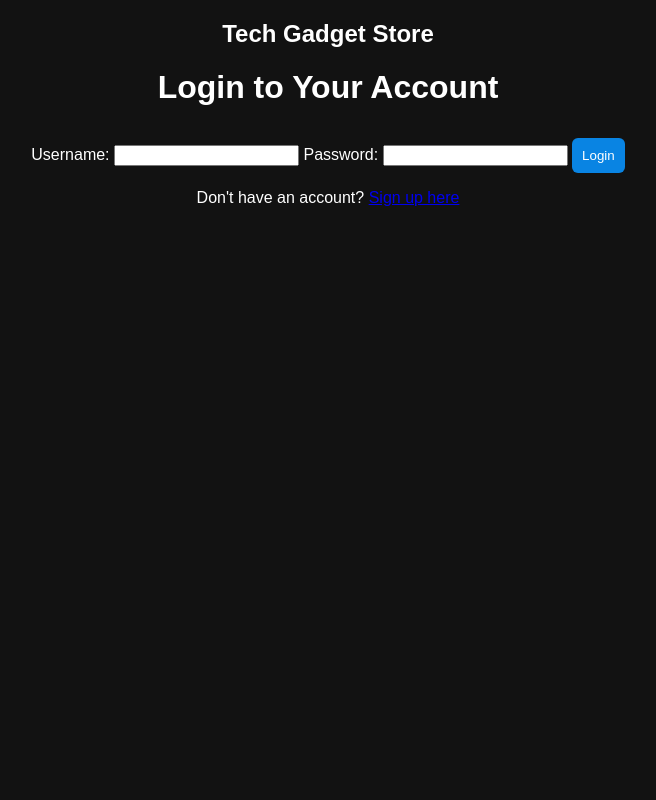
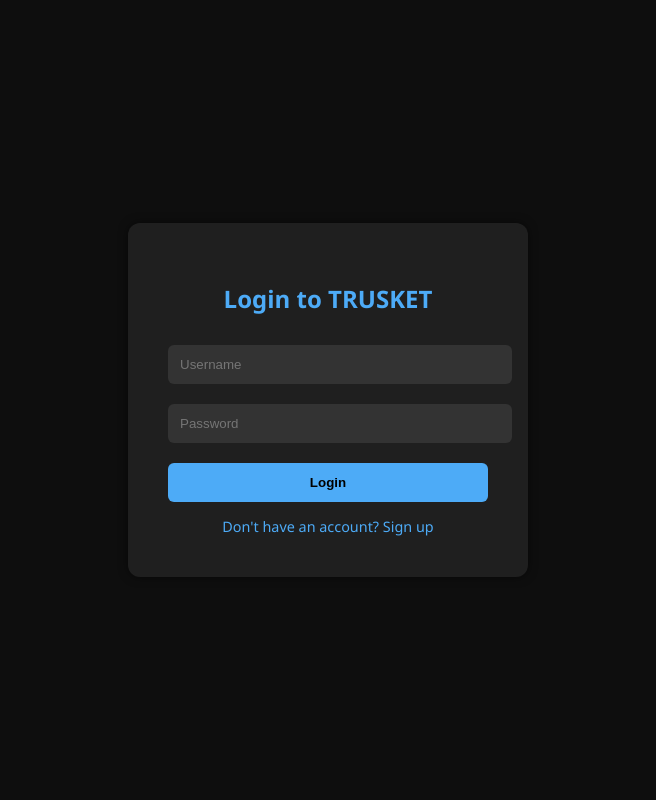
Before and after one commit to likheshliki/TRUSKET, a Flask app: page /login in a window 1280 px wide. Shown: the whole page, without its empty margins (312-968 px from the left). Run offline with Flask 3, Linux system fonts and the light colour scheme.

Commit message:
Update login.html

```diff
--- a/templates/login.html
+++ b/templates/login.html
@@ -1,33 +1,83 @@
 <!DOCTYPE html>
 <html lang="en">
+<head>
+  <meta charset="UTF-8">
+  <title>Login | TRUSKET</title>
+  <style>
+    body {
+      background-color: #0e0e0e;
+      font-family: 'Segoe UI', sans-serif;
+      color: #f0f0f0;
+      display: flex;
+      justify-content: center;
+      align-items: center;
+      height: 100vh;
+      margin: 0;
+    }
 
-<head>
-    <meta charset="UTF-8">
-    <title>Login - Tech Gadget Store</title>
-    <link rel="stylesheet" href="{{ url_for('static', filename='style.css') }}">
-    <link rel="icon" type="image/x-icon" href="{{ url_for('static', filename='favicon.ico') }}">
+    .login-box {
+      background-color: #1f1f1f;
+      padding: 40px;
+      border-radius: 12px;
+      box-shadow: 0 0 10px rgba(0,0,0,0.5);
+      width: 320px;
+      text-align: center;
+    }
+
+    .login-box h2 {
+      margin-bottom: 20px;
+      color: #4dabf7;
+    }
+
+    .login-box input[type="text"],
+    .login-box input[type="password"] {
+      width: 100%;
+      padding: 12px;
+      margin: 10px 0;
+      border: none;
+      border-radius: 6px;
+      background-color: #333;
+      color: #f0f0f0;
+    }
+
+    .login-box input[type="submit"] {
+      background-color: #4dabf7;
+      border: none;
+      padding: 12px;
+      width: 100%;
+      border-radius: 6px;
+      color: #000;
+      font-weight: bold;
+      cursor: pointer;
+      margin-top: 10px;
+    }
+
+    .login-box input[type="submit"]:hover {
+      background-color: #339af0;
+    }
+
+    .login-box a {
+      color: #4dabf7;
+      text-decoration: none;
+      font-size: 0.9em;
+      display: inline-block;
+      margin-top: 15px;
+    }
+
+    .login-box a:hover {
+      text-decoration: underline;
+    }
+  </style>
 </head>
-
 <body>
-    <nav>
-        <h2>Tech Gadget Store</h2>
-    </nav>
-
-    <div class="container">
-        <h1>Login to Your Account</h1>
-
-        <form method="POST" action="/login">
-            <label for="username">Username:</label>
-            <input type="text" name="username" id="username" required>
-
-            <label for="password">Password:</label>
-            <input type="password" name="password" id="password" required>
-
-            <button type="submit">Login</button>
-        </form>
-
-        <p>Don't have an account? <a href="/signup">Sign up here</a></p>
-    </div>
+  <div class="login-box">
+    <h2>Login to TRUSKET</h2>
+    <form method="POST" action="/login">
+      <input type="text" name="username" placeholder="Username" required>
+      <input type="password" name="password" placeholder="Password" required>
+      <input type="submit" value="Login">
+    </form>
+    <a href="/signup">Don't have an account? Sign up</a>
+  </div>
 </body>
-
 </html>
```
